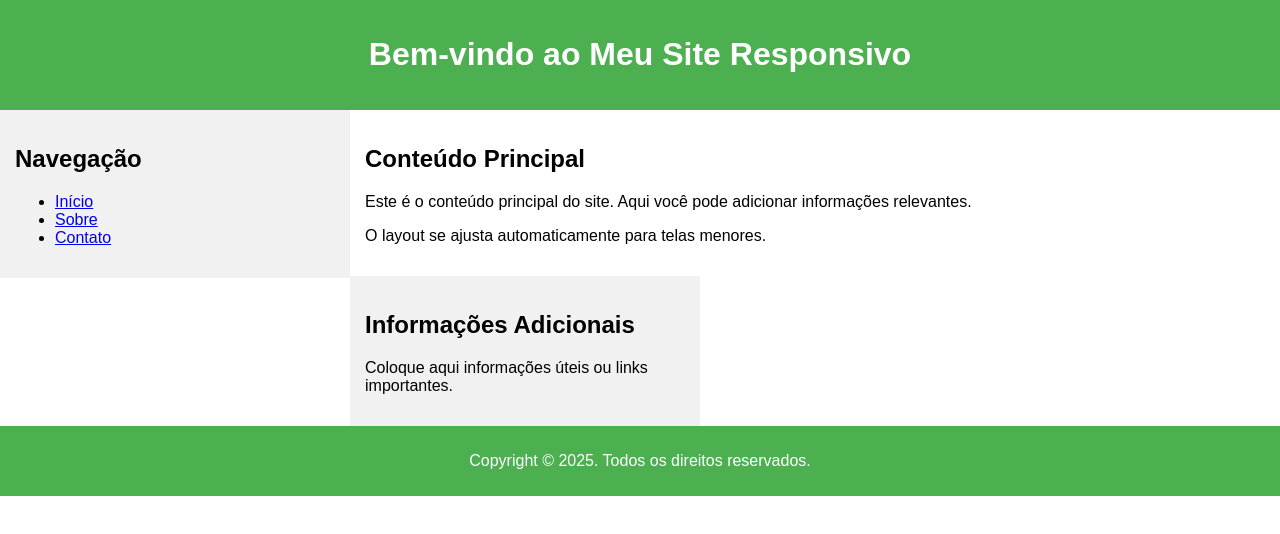
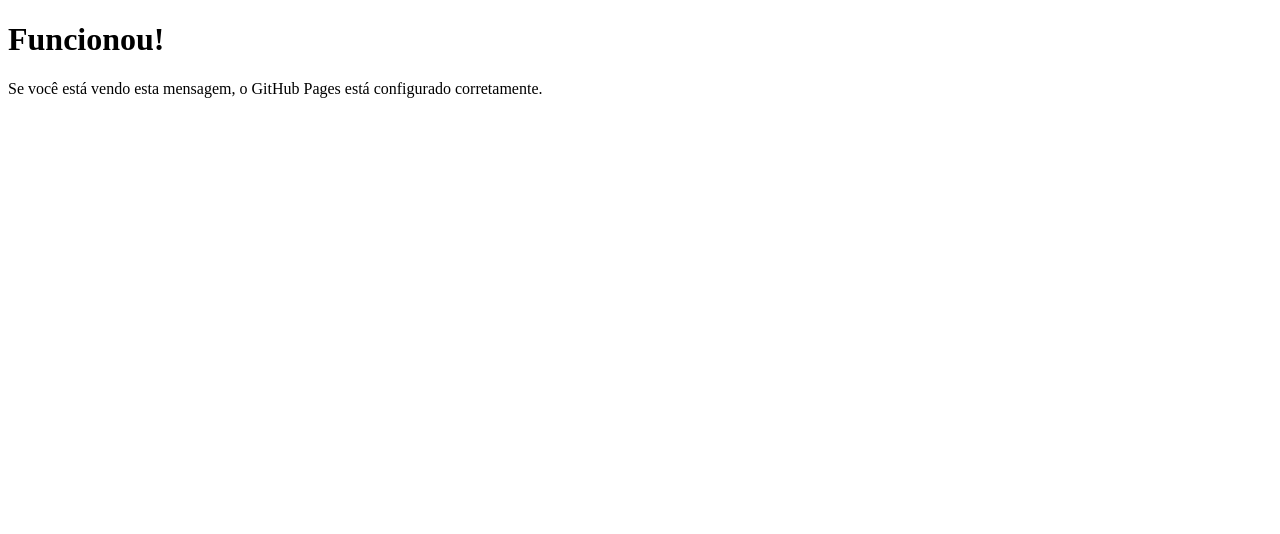
Before and after one commit to CezzarWow/CEZARaula-talento-teck.github.io, a plain HTML site: page index.html in a window 1280 px wide. Drawn offline with Linux system fonts and the light colour scheme.

Commit message:
Update index.html

```diff
--- a/index.html
+++ b/index.html
@@ -3,87 +3,10 @@
 <head>
     <meta charset="UTF-8">
     <meta name="viewport" content="width=device-width, initial-scale=1.0">
-    <title>Meu Layout Responsivo</title>
-    <style>
-        body {
-            font-family: Arial, sans-serif;
-            margin: 0;
-            padding: 0;
-        }
-
-        header {
-            background-color: #4CAF50;
-            color: white;
-            padding: 15px;
-            text-align: center;
-        }
-
-        nav {
-            float: left;
-            width: 25%;
-            background: #f1f1f1;
-            padding: 15px;
-        }
-
-        article {
-            float: left;
-            width: 50%;
-            padding: 15px;
-        }
-
-        aside {
-            float: left;
-            width: 25%;
-            background: #f1f1f1;
-            padding: 15px;
-        }
-
-        footer {
-            clear: both;
-            background-color: #4CAF50;
-            color: white;
-            text-align: center;
-            padding: 10px;
-            margin-top: 10px;
-        }
-
-        @media (max-width: 600px) {
-            nav, article, aside {
-                float: none;
-                width: 100%;
-            }
-        }
-    </style>
+    <title>Teste GitHub Pages</title>
 </head>
 <body>
-
-<header>
-    <h1>Bem-vindo ao Meu Site Responsivo</h1>
-</header>
-
-<nav>
-    <h2>Navegação</h2>
-    <ul>
-        <li><a href="#">Início</a></li>
-        <li><a href="#">Sobre</a></li>
-        <li><a href="#">Contato</a></li>
-    </ul>
-</nav>
-
-<article>
-    <h2>Conteúdo Principal</h2>
-    <p>Este é o conteúdo principal do site. Aqui você pode adicionar informações relevantes.</p>
-    <p>O layout se ajusta automaticamente para telas menores.</p>
-</article>
-
-<aside>
-    <h2>Informações Adicionais</h2>
-    <p>Coloque aqui informações úteis ou links importantes.</p>
-</aside>
-
-<footer>
-    <p>Copyright © 2025. Todos os direitos reservados.</p>
-</footer>
-
+    <h1>Funcionou!</h1>
+    <p>Se você está vendo esta mensagem, o GitHub Pages está configurado corretamente.</p>
 </body>
 </html>
```
